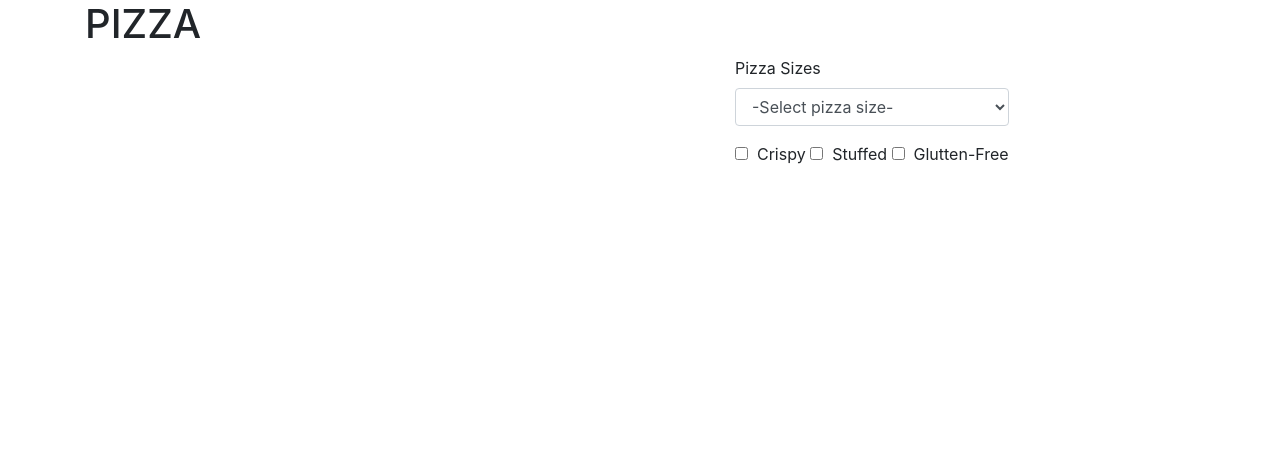
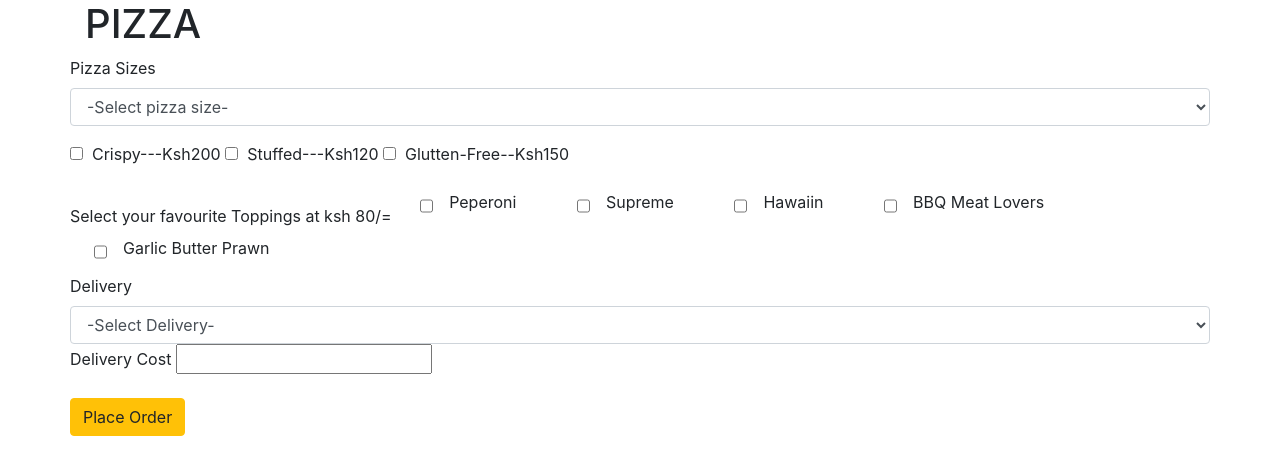
Before and after one commit to Paul-568/Paulo-Pizza, a plain HTML site: page index.html in a window 1280 px wide. Drawn offline with Linux system fonts and the light colour scheme.

Commit message:
add form input for delivery cost

```diff
--- a/index.html
+++ b/index.html
@@ -17,15 +17,50 @@
 					<label>Pizza Sizes</label>
 					<select class="form-control">
 						<option label="-Select pizza size-"></option>
-						<option value="large">Large</option>
-						<option value="medium">Medium</option>
-						<option value="small">Small</option>
+						<option value="large">Large---Ksh1200</option>
+						<option value="medium">Medium---Ksh800</option>
+						<option value="small">Small---Ksh500</option>
 					</select>
 				</div>
 				<div class="form-group display-none">
-					<label><input type="checkbox" name="crust" value="crispy">&nbsp;&nbsp;Crispy</label>
-					<label><input type="checkbox" name="crust" value="stuffed">&nbsp;&nbsp;Stuffed</label>
-					<label><input type="checkbox" name="crust" value="glutten">&nbsp;&nbsp;Glutten-Free</label>
+					<label><input type="checkbox" name="crust" value="crispy">&nbsp;&nbsp;Crispy---Ksh200</label>
+					<label><input type="checkbox" name="crust" value="stuffed">&nbsp;&nbsp;Stuffed---Ksh120</label>
+					<label><input type="checkbox" name="crust" value="glutten">&nbsp;&nbsp;Glutten-Free--Ksh150</label>
+				</div>
+				<div class="form-group toppings display-none">
+					<label for="Toppings">Select your favourite Toppings at ksh 80/=</label>
+					<div class="custom-control custom-chekbox custom-control-inline">
+						<input type="checkbox" name="toppings" id="peperoni" class="custom-control-inline" value="peperoni">
+						<label class="custom-control-inline" for="peperoni">Peperoni</label>
+					</div>
+					<div class="custom-control custom-chekbox custom-control-inline">
+						<input type="checkbox" name="toppings" id="supreme" class="custom-control-inline" value="supreme">
+						<label class="custom-control-inline" for="supreme">Supreme</label>
+					</div>
+					<div class="custom-control custom-chekbox custom-control-inline">
+						<input type="checkbox" name="toppings" id="hawaiin" class="custom-control-inline" value="hawaiin">
+						<label class="custom-control-inline" for="hawaiin">Hawaiin</label>
+					</div>
+						<div class="custom-control custom-chekbox custom-control-inline">
+						<input type="checkbox" name="toppings" id="bbq" class="custom-control-inline" value="bbq">
+						<label class="custom-control-inline" for="bbq">BBQ Meat Lovers</label>
+					</div>
+					<div class="custom-control custom-chekbox custom-control-inline">
+						<input type="checkbox" name="toppings" id="garlic" class="custom-control-inline" value="garlic">
+						<label class="custom-control-inline" for="garlic">Garlic Butter Prawn</label>
+					</div>
+					<div class="form-group">
+					<label>Delivery</label>
+					<select class="form-control">
+						<option label="-Select Delivery-"></option>
+						<option value="yes">Yes</option>
+						<option value="no">No</option>
+					</select>
+					<div class="form-group yes display-none">
+					<label>Delivery Cost</label>
+					<label><input type="number" name="yes" value="cost">&nbsp;&nbsp;</label>
+				</div>
+					<button class="btn btn-warning "type="submit">Place Order</button>
 				</div>
 			</form>
 			<div class="col-md-3"></div>
```
